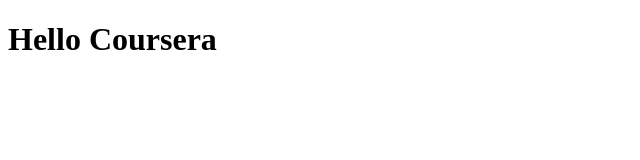
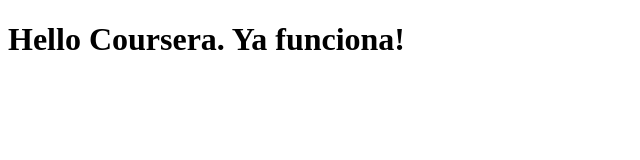
Before and after one commit to ArtemioAC/coursera_test, a plain HTML site: page site/index.html in a window 1280 px wide. Shown: the whole page, without its empty margins (0-640 px from the left). Drawn offline with Linux system fonts and the light colour scheme.

Commit message:
Pequeño cambio en la pagina principal.

```diff
--- a/site/index.html
+++ b/site/index.html
@@ -5,6 +5,6 @@
 </head>
 <body>
 
-	<h1>Hello Coursera</h1>
+	<h1>Hello Coursera. Ya funciona!</h1>
 </body>
 </html>
```
